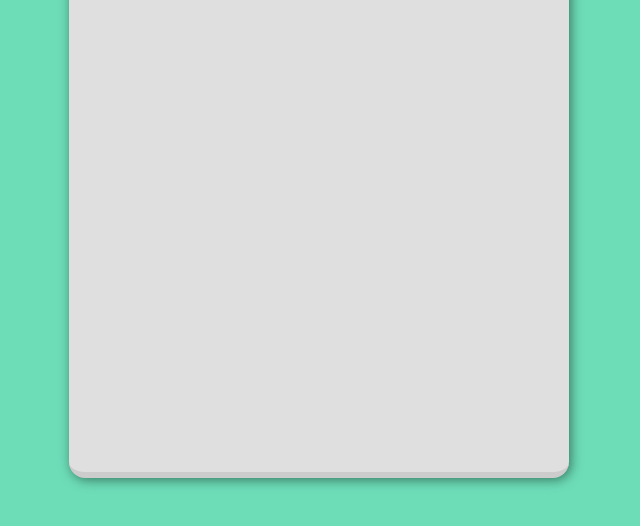
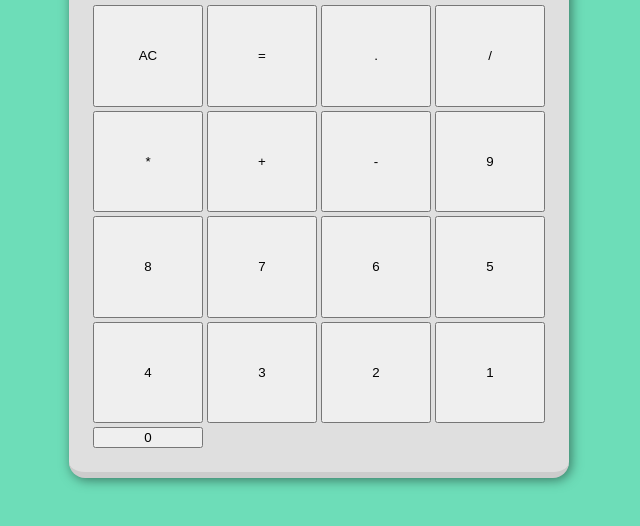
Before and after one commit to Speakiez/my_javascript_calculator, a plain HTML site: page index.html in a window 1280 px wide. Shown: the part 222-748 px from the top of the page, without its empty margins (321-961 px from the left). Drawn offline with Linux system fonts and the light colour scheme.

Commit message:
Add buttons to input div
Use grid to style it

```diff
--- a/index.html
+++ b/index.html
@@ -13,7 +13,23 @@
             <div class="outputScreen">1234567890</div>
         </div>
         <div class="input">
-
+            <button id="clear">AC</button>
+            <button id="equals">=</button>
+            <button id="decimal">.</button>
+            <button id="divide">/</button>
+            <button id="multiply">*</button>
+            <button id="add">+</button>
+            <button id="subtract">-</button>
+            <button id="nine">9</button>
+            <button id="eight">8</button>
+            <button id="seven">7</button>
+            <button id="six">6</button>
+            <button id="five">5</button>
+            <button id="four">4</button>
+            <button id="three">3</button>
+            <button id="two">2</button>
+            <button id="one">1</button>
+            <button id="zero">0</button>
         </div>
     </div>
 </body>
--- a/styles.css
+++ b/styles.css
@@ -63,4 +63,9 @@ body {
 .input {
     width: 100%;
     height: 100%;
+    display: grid;
+    grid-template-rows: repeat(4, 1fr);
+    grid-template-columns: repeat(4, 1fr);
+    gap: 4px;
+    justify-content: center;
 }
```
